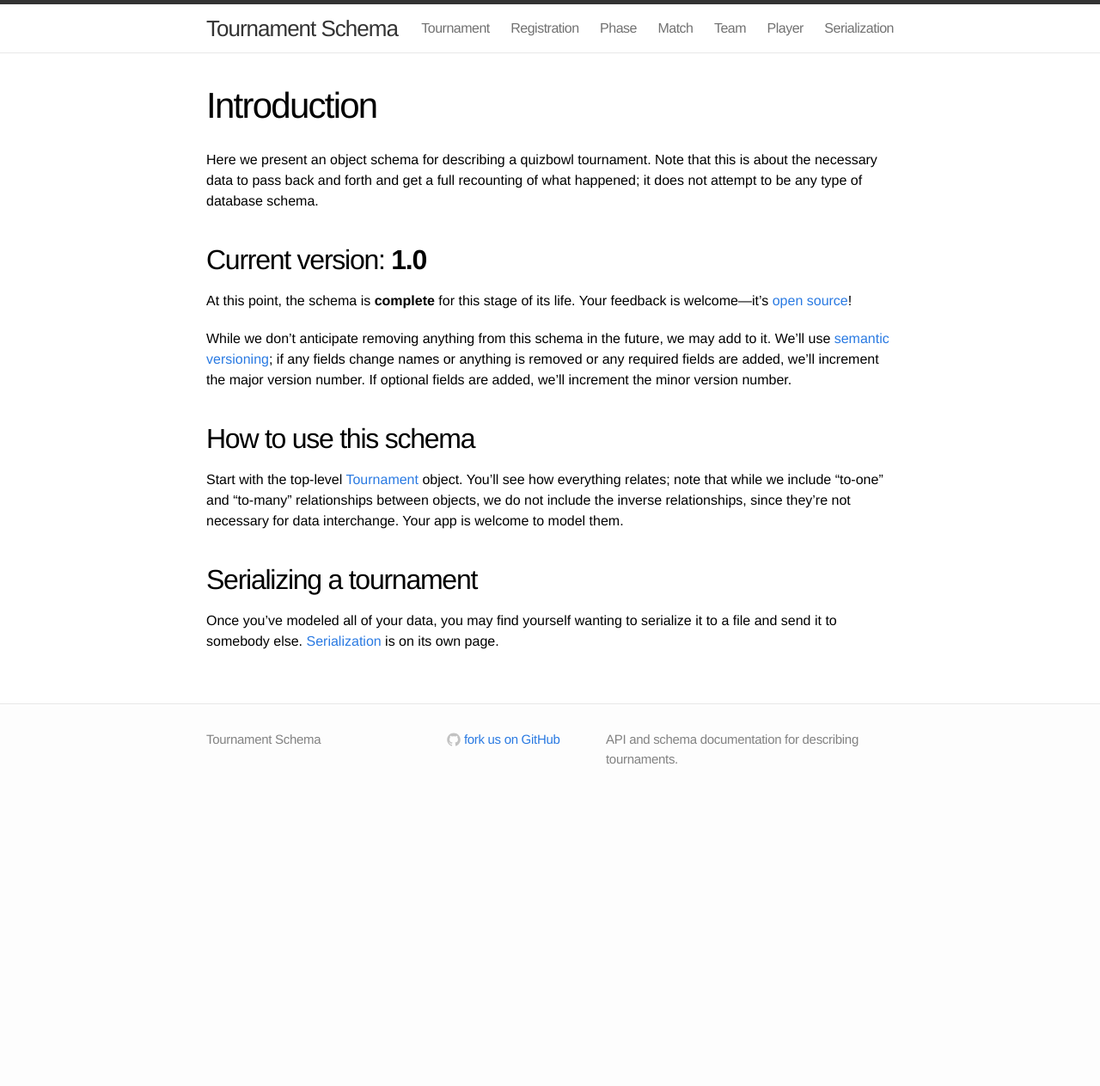
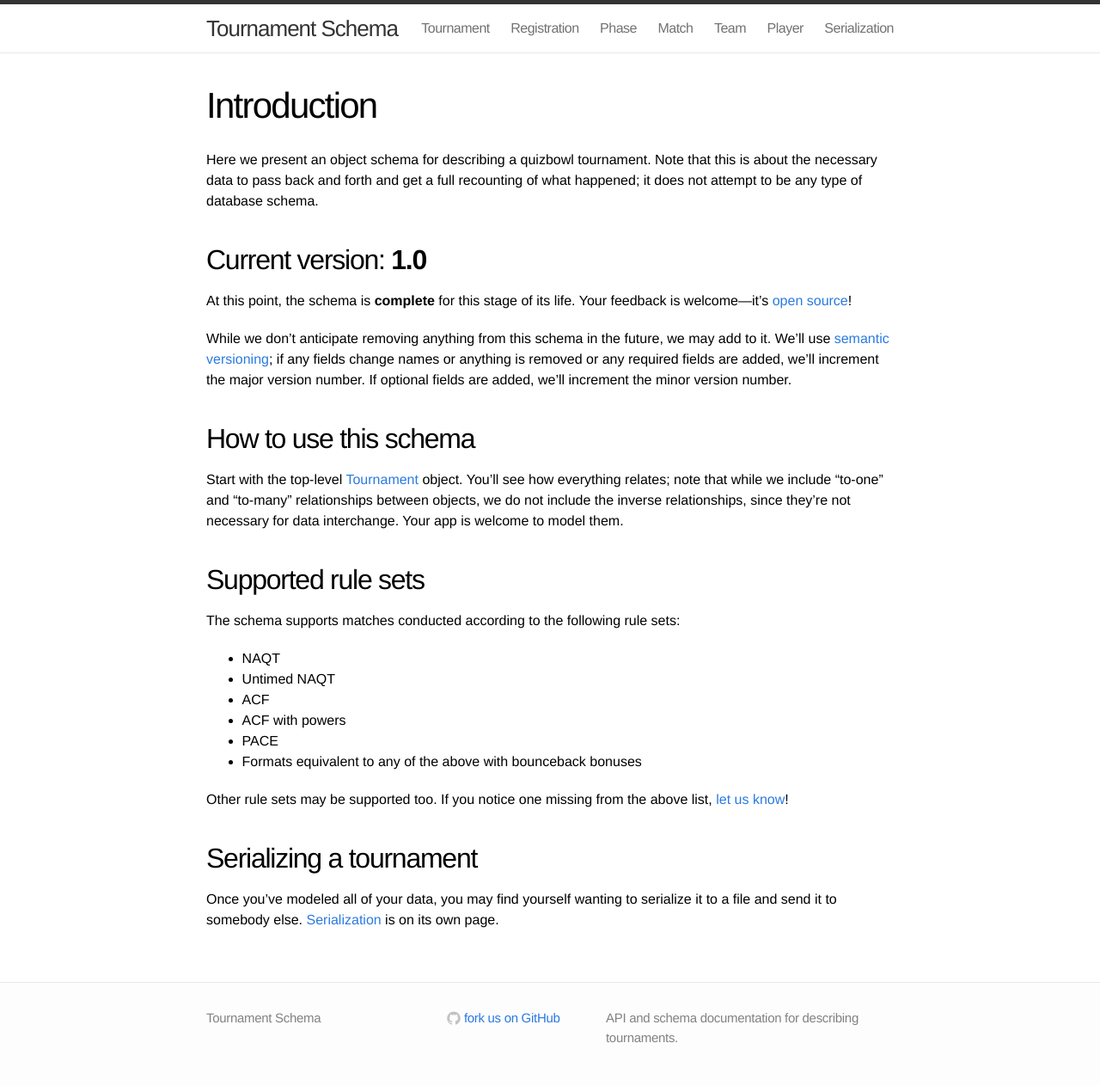
Before and after one commit to quizbowl/schema, a Jekyll site: the page built from index.md, in a window 1280 px wide. Shown: the whole page at 86% size. Built offline with Jekyll 4.4.1, drawn with Linux system fonts in a browser that asks for light colours; before the commit the page ends 939 px from its top, so only the background shows below that.

Commit message:
Added partial list of supported rule sets; fixes #54

```diff
--- a/index.md
+++ b/index.md
@@ -14,6 +14,19 @@ While we don't anticipate removing anything from this schema in the future, we m
 
 Start with the top-level [Tournament][tournament] object. You'll see how everything relates; note that while we include "to-one" and "to-many" relationships between objects, we do not include the inverse relationships, since they're not necessary for data interchange. Your app is welcome to model them.
 
+## Supported rule sets
+
+The schema supports matches conducted according to the following rule sets:
+
+* NAQT
+* Untimed NAQT
+* ACF
+* ACF with powers
+* PACE
+* Formats equivalent to any of the above with bounceback bonuses
+
+Other rule sets may be supported too. If you notice one missing from the above list, [let us know](https://github.com/puls/qb-schema/issues)!
+
 ## Serializing a tournament
 
 Once you've modeled all of your data, you may find yourself wanting to serialize it to a file and send it to somebody else. [Serialization][serialization] is on its own page.
```
